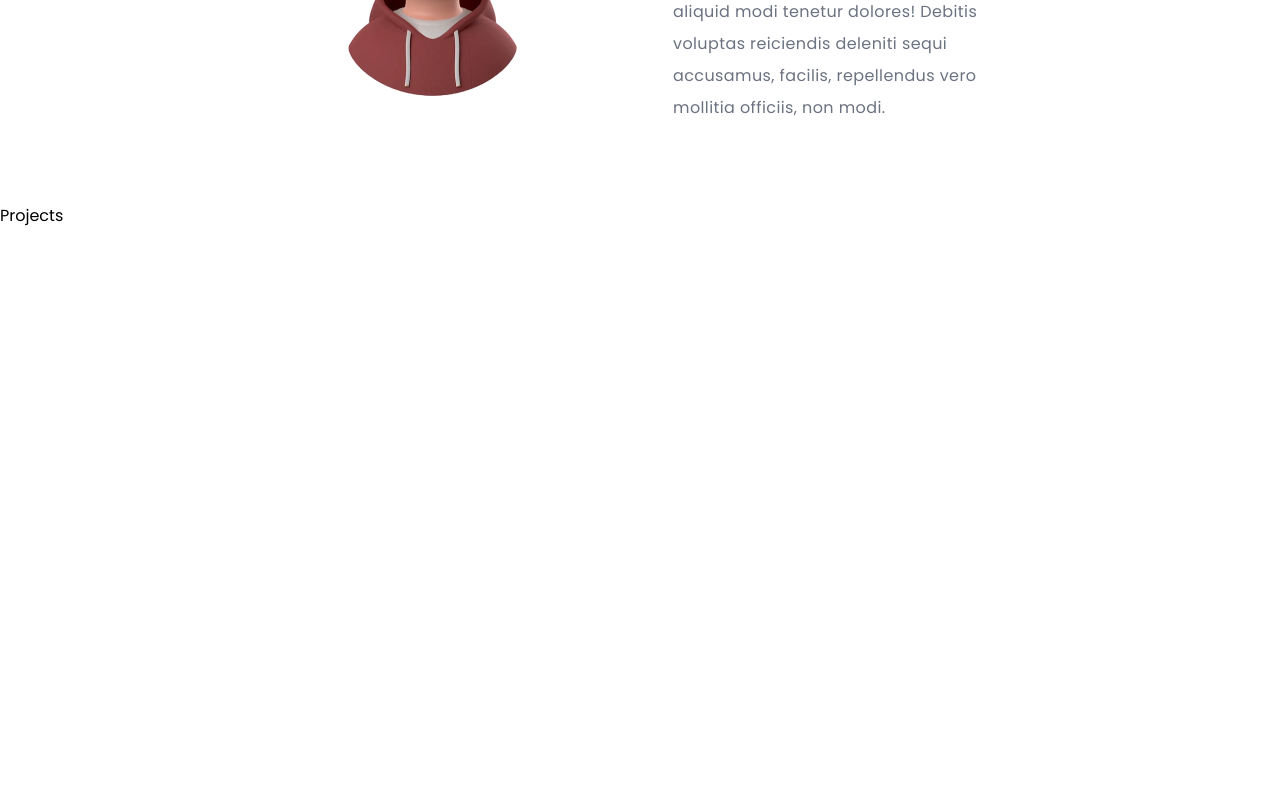
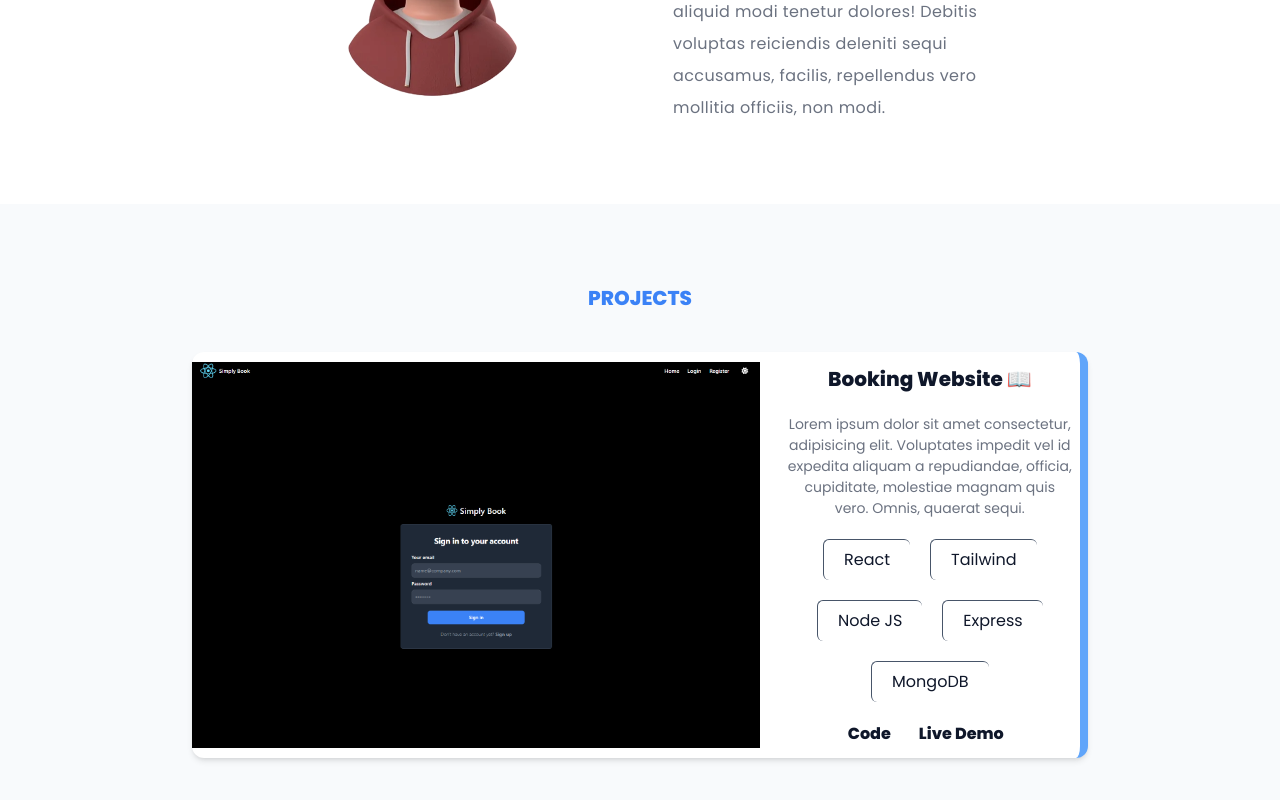
Before and after one commit to nm1008/my-portfolio, a React (Vite) app: page / in a window 1280 px wide. Shown: the part 1120-1920 px from the top of the page. Before the commit the page ends 1348 px from the top, so only its background shows below. Built offline with nearby package versions, Linux system fonts and the light colour scheme.

Commit message:
adding projects

```diff
--- a/src/pages/Project.jsx
+++ b/src/pages/Project.jsx
@@ -1,11 +1,86 @@
-import React from 'react'
+import React, { useContext } from "react";
+import { DarkModeContext } from "../Hooks/ThemeContext";
+
+import { motion } from "framer-motion";
 
 const Project = () => {
+  const { darkMode, setDarkMode } = useContext(DarkModeContext);
   return (
-    <section>
-      <h1>Projects</h1>
+    <section
+      className={`${
+        darkMode ? "bg-slate-900 text-white" : "bg-slate-50"
+      } transition duration-700 ease xl:h-full py-20 relative overflow-hidden px-5 md:px-48`}
+    >
+      <div className="m-auto sm:w-[90%] md:w-[60%] ">
+        <h1 className="text-xl font-bold text-blue-500 uppercase text-center">Projects</h1>
+      </div>
+
+      {/* First Project */}
+      <motion.div
+          initial={{ scaleY: 0 }}
+          whileInView={{ scaleY: 1 }}
+          transition={{ duration: 1, type: "spring", delay: 0.1 }}
+          viewport={{ once: true }}
+          className="border-r-8 border-blue-400 bg-white rounded-xl shadow-md xxl:flex  gap-5 mt-10 flex flex-wrap items-center md:flex-nowrap">
+          <a
+            className=""
+            href="#"
+            target="_blank" rel="noreferrer">
+            <img
+              className="w-full md:w-full h-auto object-cover border-slate-600  "
+              src="../src/images/login.png"
+              alt=""
+            />
+          </a>
+
+          <div className="w-full xl:mt-0 sm:mt-5 flex flex-col space-y-5 py-3">
+            <h1 className="text-center text-slate-900 font-bold text-[20px] ">
+              Booking Website 📖
+            </h1>
+            <motion.p
+              initial={{ opacity: 0, x: 50 }}
+              whileInView={{ opacity: 1, x: 0 }}
+              transition={{ duration: 0.5, type: "tween", delay: 0.2 }}
+              viewport={{ once: true }}
+              className="text-center text-[14px] text-gray-500 px-2">
+              Lorem ipsum dolor sit amet consectetur, adipisicing elit. Voluptates impedit vel id expedita aliquam a repudiandae, officia, cupiditate, molestiae magnam quis vero. Omnis, quaerat sequi.
+            </motion.p>
+            <div className="flex flex-wrap gap-5 text-slate-900 justify-center">
+              <span className="shadow-mmd border-t border-l border-slate-600 px-5 py-2 rounded-md">
+                React
+              </span>
+              <span className="shadow-mmd border-t border-l border-slate-600 px-5 py-2 rounded-md">
+                Tailwind
+              </span>
+              <span className="shadow-mmd border-t border-l border-slate-600 px-5 py-2 rounded-md">
+                Node JS
+              </span>
+              <span className="shadow-mmd border-t border-l border-slate-600 px-5 py-2 rounded-md">
+                Express
+              </span>
+              <span className="shadow-mmd border-t border-l border-slate-600 px-5 py-2 rounded-md">
+                MongoDB
+              </span>
+            </div>
+            <div className="flex gap-5 items-center justify-center">
+              <a
+                className="flex text-slate-900 font-semibold items-center justify-between gap-2"
+                href="#"
+                target="_blank" rel="noreferrer">
+                Code <i className="fa-brands fa-github text-2xl"></i>
+              </a>
+              <a
+                className="flex text-slate-900 font-semibold items-center justify-between gap-2 "
+                href="https://capstone-mern-front.vercel.app/"
+                target="_blank" rel="noreferrer">
+                Live Demo{" "}
+                <i className="fa-solid fa-share-from-square text-2xl"></i>
+              </a>
+            </div>
+          </div>
+        </motion.div>
     </section>
-  )
-}
+  );
+};
 
-export default Project
+export default Project;
```
Also changed, not shown: src/images/login.png (added).
